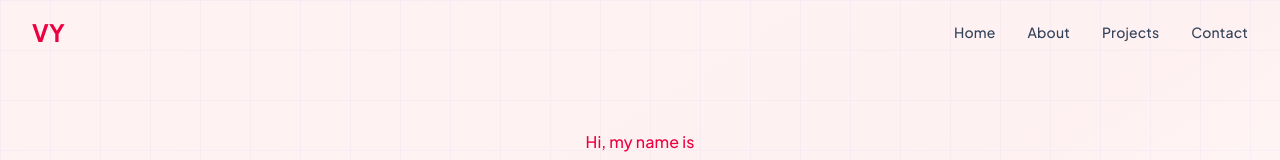
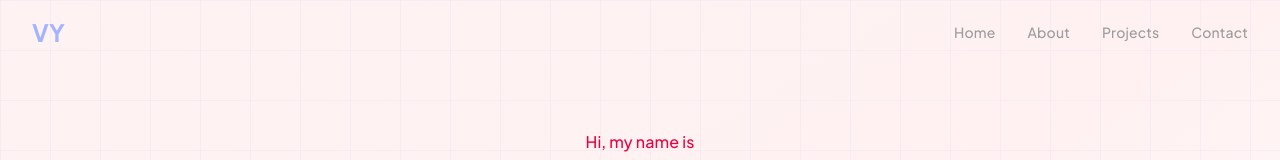
Before and after one commit to vivek73470/Portfolio, a React (Vite) app: page / in a window 1280 px wide. Shown: the top 160 px of the page. Built offline with nearby package versions, Linux system fonts and the light colour scheme.

Commit message:
Update Navbar.tsx

```diff
--- a/src/components/Navbar.tsx
+++ b/src/components/Navbar.tsx
@@ -24,14 +24,14 @@ const Navbar = () => {
   return (
     <nav
       className={`fixed top-0 left-0 right-0 z-50 transition-all duration-300 ${
-        isScrolled ? 'bg-[#fef2f2]/95 backdrop-blur-sm shadow-sm shadow-rose-100' : 'bg-transparent'
+        isScrolled ? 'bg-[#07080a]/95 backdrop-blur-md border-b border-white/10' : 'bg-transparent'
       }`}
     >
       <div className="max-w-7xl mx-auto px-4 sm:px-6 lg:px-8">
         <div className="flex justify-between items-center h-16">
           <button
             onClick={() => scrollToSection('home')}
-            className="text-2xl font-bold text-rose-600 hover:text-rose-500 transition-colors"
+            className="text-2xl font-bold text-indigo-300 hover:text-indigo-200 transition-colors"
           >
             VY
           </button>
@@ -41,7 +41,7 @@ const Navbar = () => {
               <button
                 key={item}
                 onClick={() => scrollToSection(item)}
-                className="text-slate-700 hover:text-rose-600 transition-colors capitalize text-sm font-medium"
+                className="text-[#9c9c9d] hover:text-indigo-200 transition-colors capitalize text-sm font-medium"
               >
                 {item}
               </button>
@@ -49,7 +49,7 @@ const Navbar = () => {
           </div>
 
           <button
-            className="md:hidden text-slate-700"
+            className="md:hidden text-[#9c9c9d]"
             onClick={() => setIsMobileMenuOpen(!isMobileMenuOpen)}
           >
             {isMobileMenuOpen ? <X size={24} /> : <Menu size={24} />}
@@ -58,13 +58,13 @@ const Navbar = () => {
       </div>
 
       {isMobileMenuOpen && (
-        <div className="md:hidden bg-white/95 backdrop-blur-sm border-t border-rose-100">
+        <div className="md:hidden bg-[#0b0f14]/95 backdrop-blur-md border-t border-white/10">
           <div className="px-2 pt-2 pb-3 space-y-1">
             {['home', 'about', 'projects', 'contact'].map((item) => (
               <button
                 key={item}
                 onClick={() => scrollToSection(item)}
-                className="block w-full text-left px-3 py-2 text-slate-700 hover:text-rose-600 hover:bg-rose-50 rounded-md transition-colors capitalize"
+                className="block w-full text-left px-3 py-2 text-[#9c9c9d] hover:text-indigo-200 hover:bg-[#141824] rounded-md transition-colors capitalize"
               >
                 {item}
               </button>
```
